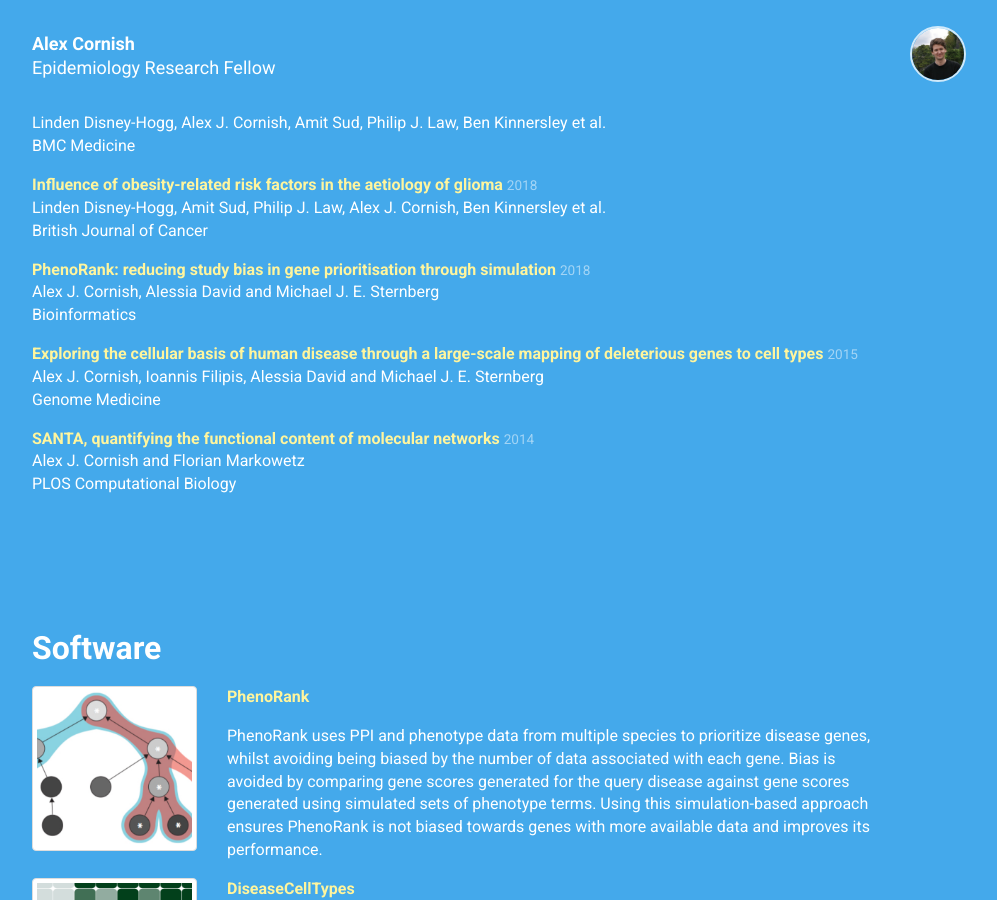
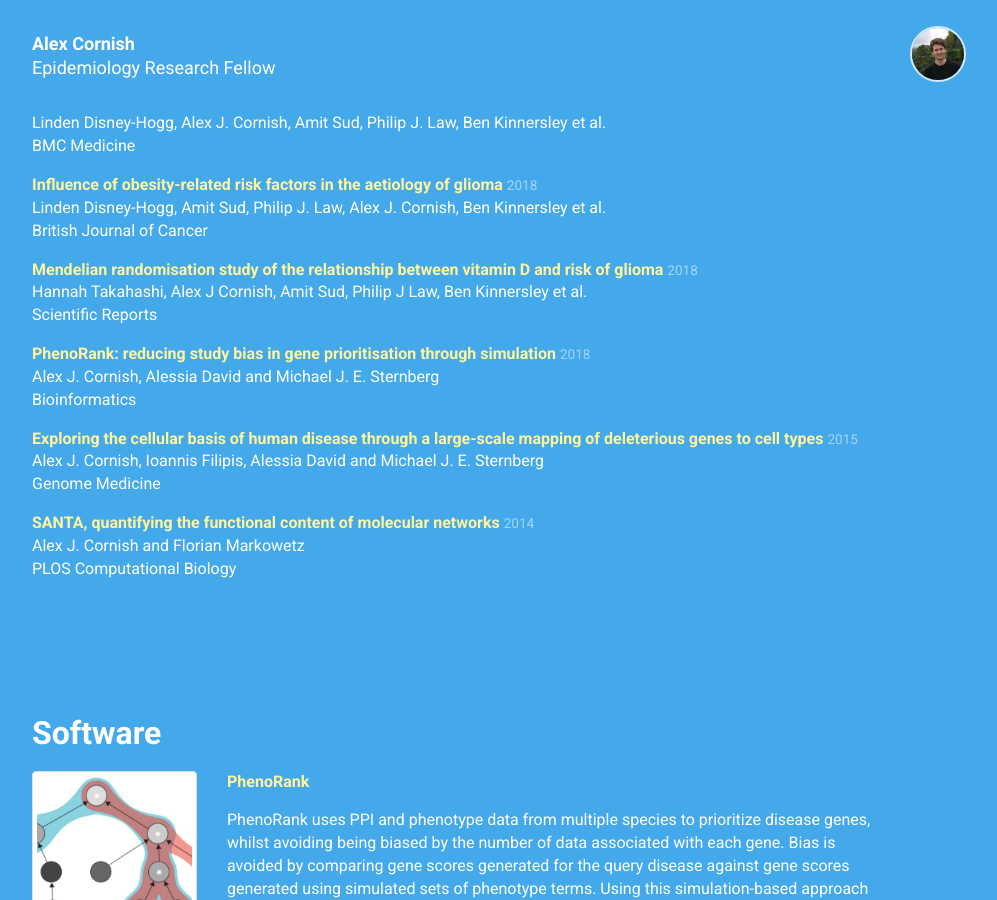
Before and after one commit to suchgreatheights/suchgreatheights.github.io, a Jekyll site: the page built from index.html, in a window 1280 px wide and 900 px high, scrolled down 663 px. Shown: the whole window, without its empty margins (38-1035 px from the left). Built offline with Jekyll 4.4.1, drawn with Linux system fonts in a browser that asks for light colours; nearby versions of some CDN libraries.

Commit message:
added publications

```diff
--- a/_data/publications.yml
+++ b/_data/publications.yml
@@ -12,6 +12,13 @@
   journal_info: British Journal of Cancer
   year: 2018
   pdf: https://www.nature.com/articles/s41416-018-0009-x
+-
+  type: journal
+  title: Mendelian randomisation study of the relationship between vitamin D and risk of glioma
+  authors: Hannah Takahashi, Alex J Cornish, Amit Sud, Philip J Law, Ben Kinnersley et al.
+  journal_info: Scientific Reports
+  year: 2018
+  pdf: https://www.nature.com/articles/s41598-018-20844-w
 -
   type: journal
   title: "PhenoRank: reducing study bias in gene prioritisation through simulation"
```
